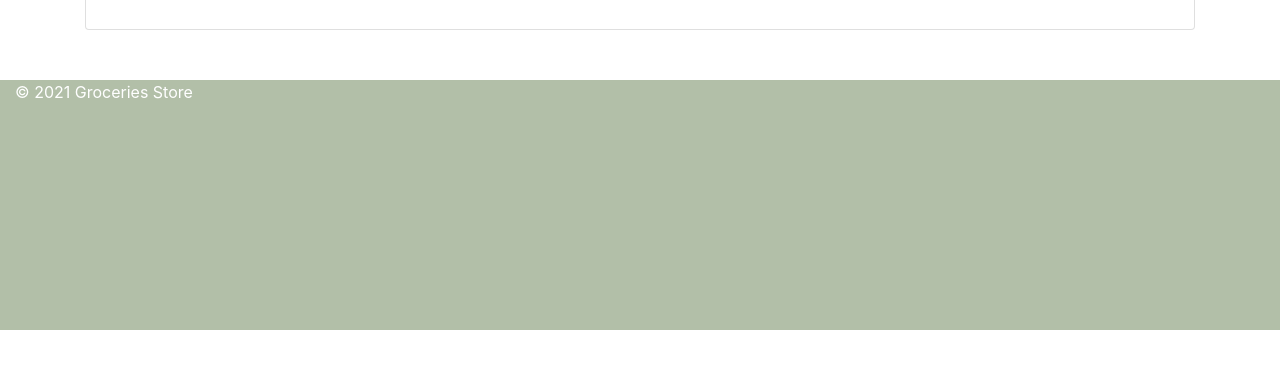
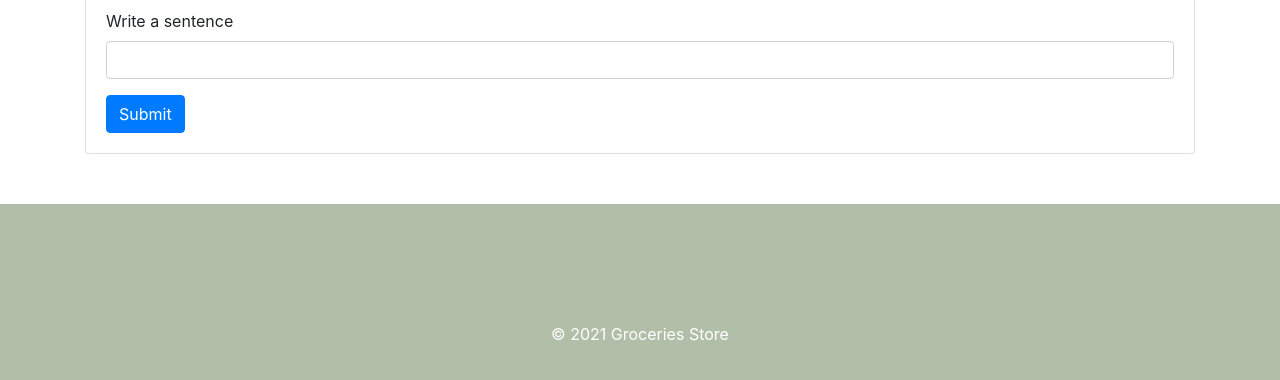
Before and after one commit to KinyuaMwathi/word-play, a plain HTML site: page index.html in a window 1280 px wide. Shown: the part 412-792 px from the top of the page. Drawn offline with Linux system fonts and the light colour scheme.

Commit message:
Add form content

```diff
--- a/index.html
+++ b/index.html
@@ -15,12 +15,23 @@
     <div class="card">
       <div class="card-body">
         <h2 class="card-title">Select the items that you want to purchase.</h2>
+        <form id="wordPlayForm">
+          <div class="form-group">
+            <label for="inputSentence">Write a sentence</label>
+            <input id="inputSentence" class="form-control" type="text" required>
+          </div>
+
+          <button type="submit" class="btn btn-primary">Submit</button>
+        </form>
       </div>
+    </div>
+    <div id="hidden">
+      <p id="output"></p>
     </div>
   </div>
   <div class="container-fluid container02">
     <div class="footer">
-      <p><span id="footerText">&copy; 2021 Groceries Store</span></p>
+      <p id="footerText">&copy; 2021 Groceries Store</p>
     </div>
   </div>
 </body>
```
